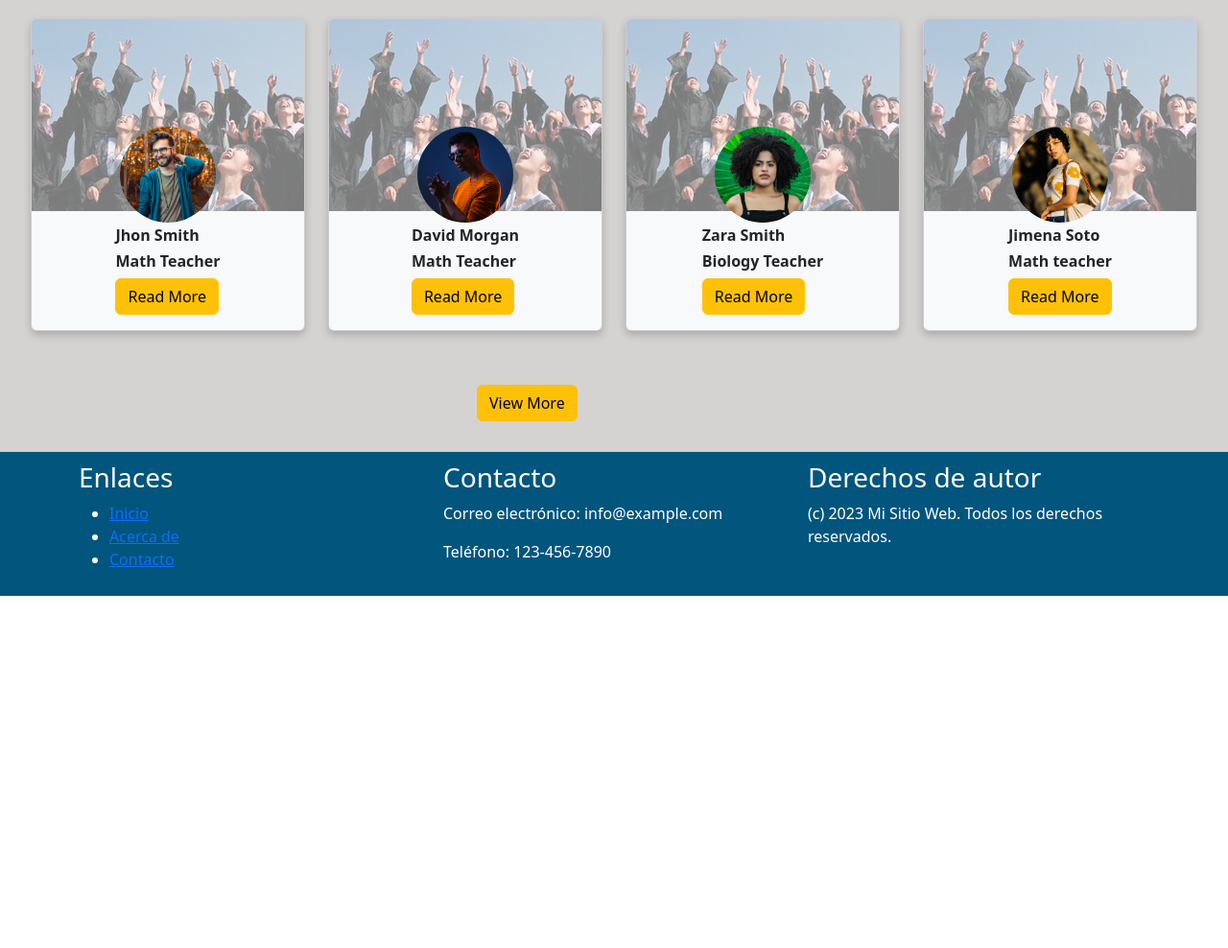
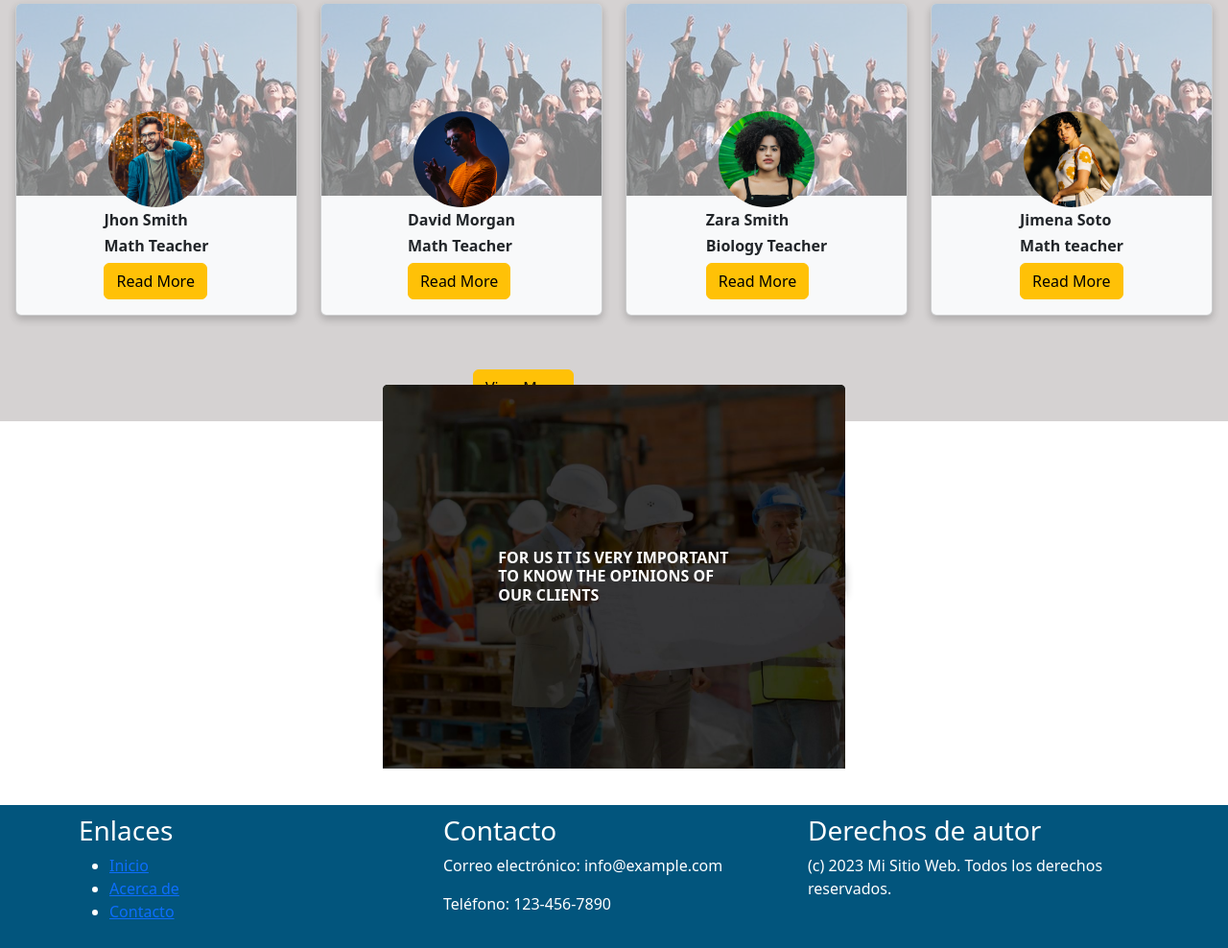
Before and after one commit to jessicaorozco/strive, a plain HTML site: page index.html in a window 1280 px wide. Shown: the part 3309-4297 px from the top of the page at 96% size. Before the commit the page ends 3930 px from the top, so only its background shows below. Drawn offline with nearby package versions, Linux system fonts and the light colour scheme.

Commit message:
video center

```diff
--- a/index.html
+++ b/index.html
@@ -301,9 +301,7 @@
             </div>
 
         </section>
-
         <section id="team">
-            <section>
             <div class="body">
                 <div class="row">
                     <div class="col-md-3">
@@ -319,9 +317,10 @@
                 <div class="row">
                     <div class="col-md-3">
                         <div class="card bg-light mb-2">
-                                <img style="opacity: 0.50;" class="card-img-top" src="./imagenes/team3.jpg" alt="Imagen del producto">
+                            <img style="opacity: 0.50;" class="card-img-top" src="./imagenes/team3.jpg"
+                                alt="Imagen del producto">
                             <div class="card-img-overlay">
-                                        <img  src="./imagenes/team1.jpg" alt="Imagen del producto">
+                                <img src="./imagenes/team1.jpg" alt="Imagen del producto">
                             </div>
                             <div class="card-body">
                                 <h5 class="card-title">Jhon Smith</h5>
@@ -332,9 +331,10 @@
                     </div>
                     <div class="col-md-3">
                         <div class="card bg-light mb-2">
-                                <img style="opacity: 0.50;" class="card-img-top" src="./imagenes/team3.jpg" alt="Imagen del producto">
+                            <img style="opacity: 0.50;" class="card-img-top" src="./imagenes/team3.jpg"
+                                alt="Imagen del producto">
                             <div class="card-img-overlay">
-                                        <img  src="./imagenes/team4.jpg" alt="Imagen del producto">
+                                <img src="./imagenes/team4.jpg" alt="Imagen del producto">
                             </div>
                             <div class="card-body">
                                 <h5 class="card-title">David Morgan</h5>
@@ -345,9 +345,10 @@
                     </div>
                     <div class="col-md-3">
                         <div class="card bg-light mb-2">
-                                <img style="opacity: 0.50;" class="card-img-top" src="./imagenes/team3.jpg" alt="Imagen del producto">
+                            <img style="opacity: 0.50;" class="card-img-top" src="./imagenes/team3.jpg"
+                                alt="Imagen del producto">
                             <div class="card-img-overlay">
-                                        <img  src="./imagenes/team5.jpg" alt="Imagen del producto">
+                                <img src="./imagenes/team5.jpg" alt="Imagen del producto">
                             </div>
                             <div class="card-body">
                                 <h5 class="card-title">Zara Smith</h5>
@@ -358,9 +359,10 @@
                     </div>
                     <div class="col-md-3">
                         <div class="card bg-light mb-2">
-                                <img style="opacity: 0.50;" class="card-img-top" src="./imagenes/team3.jpg" alt="Imagen del producto">
+                            <img style="opacity: 0.50;" class="card-img-top" src="./imagenes/team3.jpg"
+                                alt="Imagen del producto">
                             <div class="card-img-overlay">
-                                        <img  src="./imagenes/team6.jpg" alt="Imagen del producto">
+                                <img src="./imagenes/team6.jpg" alt="Imagen del producto">
                             </div>
                             <div class="card-body">
                                 <h5 class="card-title">Jimena Soto</h5>
@@ -377,6 +379,22 @@
                     </div>
                 </div>
             </div>
+
+        </section>
+        <section id="video">
+            <div class="row justify-content-center">
+                <div class="col-md-3">
+                    <div class="card d-flex bg-light mb-2 justify-content-center">
+                        <img class="card-img-top" src="./imagenes/constru.jpg" alt="Imagen del producto">
+                        <p>VIew Testimonials</p>
+                        <h4 class="card-title">for us it is very important to know the opinions of our clients</h4>
+
+                    </div>
+
+                </div>
+
+            </div>
+
 
         </section>
     </main>
--- a/style.css
+++ b/style.css
@@ -1,6 +1,7 @@
-body{
-font-family:'Gill Sans', 'Gill Sans MT', Calibri, 'Trebuchet MS', sans-serif
+body {
+  font-family: 'Gill Sans', 'Gill Sans MT', Calibri, 'Trebuchet MS', sans-serif
 }
+
 header {
   margin-top: 0;
   opacity: 0.8;
@@ -13,16 +14,18 @@ header {
   color: white;
 }
 
-header .container{
+header .container {
   width: 100%;
   padding: 20px;
 }
+
 header .col-md-4 {
   background-color: transparent;
   color: white;
   font-weight: bold;
   font-family: 'Gill Sans', 'Gill Sans MT', Calibri, 'Trebuchet MS', sans-serif;
 }
+
 header .col-md-3 {
   background-color: white;
   color: black;
@@ -30,7 +33,8 @@ header .col-md-3 {
   font-weight: bold;
   font-family: 'Gill Sans', 'Gill Sans MT', Calibri, 'Trebuchet MS', sans-serif;
 }
-header hr{
+
+header hr {
   color: yellow;
   width: 50%;
   border: yellow 2px solid;
@@ -41,54 +45,64 @@ header li {
   color: white;
   font-weight: bold;
 }
-header .nav-link{
+
+header .nav-link {
   color: white;
   text-decoration: none;
   font-weight: bold;
 }
+
 header span {
   left: 2px;
   position: relative;
 }
-header .col-md-3{
+
+header .col-md-3 {
   background-color: linear-gradient(to bottom, transparent, blue);
   left: 3rem;
 }
 
-section hr{
+section hr {
   color: yellow;
   width: 50%;
   border: yellow 2px solid;
 }
-section i{
+
+section i {
   color: yellow;
 }
 
-#about h6{
+#about h6 {
   background-color: #02557D;
 }
-#about div{
+
+#about div {
   color: white;
   font-weight: bold;
   background-color: #02557D;
 }
+
 section .col-md-3 {
   background-color: white;
   border-radius: 3%;
 
 }
-#about img{
+
+#about img {
   width: 20%;
   border-radius: 1rem;
 }
-#about{
+
+#about {
   background-color: #02557D;
 }
-#about hr{
+
+#about hr {
   color: yellow;
   width: 50%;
   border: yellow 2px solid;
 }
+
 section {
   padding: 1rem;
 
@@ -164,7 +178,8 @@ nav a {
 .col-md-3 {
   float: right;
 }
-#courses{
+
+#courses {
   margin-top: 0;
   opacity: 0.8;
   background-image: url(./imagenes/bacbenef.jpg);
@@ -181,18 +196,21 @@ nav a {
   color: white;
   align-items: center;
 }
-#courses div{
+
+#courses div {
   background-color: transparent;
   border-radius: 50%;
   width: 150px;
   height: 150px;
   align-items: center
 }
-#courses img{
+
+#courses img {
   width: 50%;
   height: 50%;
 
 }
+
 #aside::after {
   content: "";
   position: absolute;
@@ -220,7 +238,8 @@ footer {
 #careers .card-title {
   text-align: center;
 }
-header .form-control{
+
+header .form-control {
   background-color: transparent;
 }
 
@@ -228,9 +247,10 @@ header .form-control{
   display: block;
   margin: 0 auto;
 }
+
 .grid {
   display: grid;
-  grid-template-columns: 3fr 3fr 5fr ;
+  grid-template-columns: 3fr 3fr 5fr;
   grid-row-gap: 10px;
 }
 
@@ -252,13 +272,15 @@ header .form-control{
 #team {
   background-color: rgb(213, 210, 210);
 }
-#team div{
+
+#team div {
   background-color: transparent;
 }
 
-#team .card{
+#team .card {
   align-items: center;
 }
+
 /* #team .card-img-overlay {
   position: absolute;
   top: 0;
@@ -277,7 +299,49 @@ header .form-control{
   left: calc(50% - 50px);
 }
 
-#team .card-body{
+#team .card-body {
   z-index: 1;
 
 }
+
+#video {
+  background-color: white;
+  margin-top: 0;
+  color: black;
+
+
+}
+#video img{
+  background-image: url('./imagenes/constru.jpg');
+  background-size: cover;
+  height: 50vh;
+    margin-top: 0;
+  color: black;
+
+}
+#video .col-md-3 {
+ width: 40%;
+ height: 30vh;
+  margin-top: 10%;
+  color: black;
+
+}
+#video .card-img-top {
+  position: absolute;
+}
+
+#video .card-title {
+  color: white;
+  position: absolute;
+  text-transform: uppercase;
+  top: 50%;
+  left: 50%;
+  transform: translate(-50%, -50%);
+}
+
+#video p {
+  font-weight: bold;
+  font-size: small;
+color: white;
+text-transform: uppercase;
+}
```
Also changed, not shown: imagenes/constru.jpg (added). Lines whose indentation alone changed are shown as unchanged.
